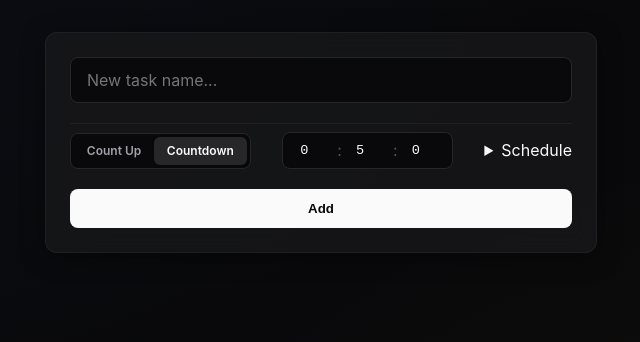
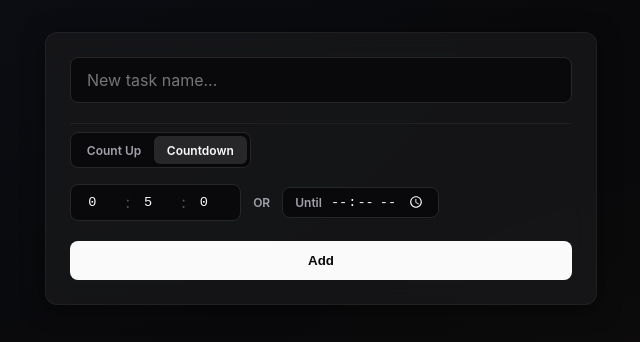
Before and after one commit to fusuyfusuy/web-timer, a website built with Vite: page index.html in a window 1280 px wide. Both pictures are taken after a click on the button "Countdown". Shown: the part 115-457 px from the top of the page, without its empty margins (319-959 px from the left). Built offline with nearby package versions, Linux system fonts and the light colour scheme.

Commit message:
refactor: overhaul schedule logic and validation error design
- Move 'Until' time picker into countdown settings for better UX
- Show validation errors inline below the task name input
- Add error highlighting for the task name input field
- Remove legacy standalone schedule settings block
- Modernize layout for countdown options

```diff
--- a/index.html
+++ b/index.html
@@ -14,6 +14,7 @@
 
       <section id="create-task-section" class="create-section">
         <form id="create-task-form" class="create-form">
+          <div class="task-input-group">
             <input
               type="text"
               id="task-name-input"
@@ -22,6 +23,8 @@
               maxlength="200"
               autocomplete="off"
             />
+            <p id="validation-error" class="validation-error" hidden></p>
+          </div>
           <div class="create-options">
             <div class="mode-toggle">
               <button type="button" id="mode-countup" class="mode-btn active" data-mode="countup">Count Up</button>
@@ -35,22 +38,15 @@
                 <span class="duration-sep">:</span>
                 <input type="number" id="cd-seconds" class="duration-input" min="0" max="59" value="0" placeholder="S" />
               </div>
+              <span class="countdown-or">or</span>
+              <div class="until-picker">
+                <span class="until-label">Until</span>
+                <input type="time" id="scheduled-end" class="schedule-input" />
               </div>
-            <div id="schedule-settings" class="schedule-settings">
-              <details class="schedule-details">
-                <summary>Schedule</summary>
-                <div class="schedule-fields">
-                  <label>
-                    <span>End at</span>
-                    <input type="time" id="scheduled-end" class="schedule-input" />
-                  </label>
-                </div>
-              </details>
             </div>
           </div>
           <button type="submit" id="add-task-btn" class="add-btn">Add</button>
         </form>
-        <p id="validation-error" class="validation-error" hidden></p>
       </section>
 
       <section id="error-banner" class="error-banner" hidden>
--- a/src/styles/main.css
+++ b/src/styles/main.css
@@ -94,8 +94,15 @@ body {
   gap: 0.75rem;
 }
 
+.task-input-group {
+  flex: 1;
+  display: flex;
+  flex-direction: column;
+  gap: 0.5rem;
+}
+
 .task-input {
-  flex: 1;
+  width: 100%;
   background: #09090b;
   border: 1px solid var(--border);
   border-radius: 8px;
@@ -112,6 +119,18 @@ body {
   box-shadow: 0 0 0 2px rgba(59, 130, 246, 0.2);
 }
 
+.task-input.error {
+  border-color: var(--red);
+  box-shadow: 0 0 0 2px rgba(239, 68, 68, 0.2);
+}
+
+.validation-error {
+  color: var(--red);
+  font-size: 0.85rem;
+  font-weight: 500;
+  animation: fadeIn 0.2s ease;
+}
+
 .create-options {
   display: flex;
   justify-content: space-between;
@@ -120,6 +139,45 @@ body {
   gap: 1rem;
   padding-top: 0.5rem;
   border-top: 1px solid var(--glass-border);
+}
+
+.countdown-settings {
+  display: flex;
+  align-items: center;
+  gap: 0.75rem;
+}
+
+.countdown-or {
+  font-size: 0.75rem;
+  color: var(--text-dim);
+  font-weight: 600;
+  text-transform: uppercase;
+}
+
+.until-picker {
+  display: flex;
+  align-items: center;
+  gap: 0.5rem;
+  background: #09090b;
+  padding: 0.3rem 0.75rem;
+  border-radius: 8px;
+  border: 1px solid var(--border);
+}
+
+.until-label {
+  font-size: 0.75rem;
+  color: var(--text-dim);
+  font-weight: 600;
+}
+
+.schedule-input {
+  background: transparent;
+  border: none;
+  color: var(--text);
+  font-family: var(--mono);
+  font-size: 0.85rem;
+  outline: none;
+  color-scheme: dark;
 }
 
 .mode-toggle {
--- a/src/ui/app.ts
+++ b/src/ui/app.ts
@@ -251,11 +251,28 @@ export function renderApp(state: AppState): void {
 
   const errorBanner = document.getElementById(DOM_IDS.ERROR_BANNER);
   const errorMessage = document.getElementById(DOM_IDS.ERROR_MESSAGE);
-  if (state.error !== null) {
+  const validationError = document.getElementById(DOM_IDS.VALIDATION_ERROR);
+  const taskInput = document.getElementById(DOM_IDS.TASK_NAME_INPUT);
+
+  const isValidationError = state.currentState === 'error_validation';
+
+  if (state.error !== null && !isValidationError) {
     if (errorBanner) errorBanner.hidden = false;
     if (errorMessage) errorMessage.textContent = state.error.message;
   } else {
     if (errorBanner) errorBanner.hidden = true;
+  }
+
+  if (validationError && taskInput) {
+    if (isValidationError && state.error) {
+      validationError.textContent = state.error.message;
+      validationError.hidden = false;
+      taskInput.classList.add('error');
+    } else {
+      validationError.hidden = true;
+      validationError.textContent = '';
+      taskInput.classList.remove('error');
+    }
   }
 
   const addTaskSubmit = document.getElementById(DOM_IDS.ADD_TASK_BTN);
--- a/src/ui/constants.ts
+++ b/src/ui/constants.ts
@@ -13,6 +13,7 @@ export const DOM_IDS = {
   SCHEDULED_END: 'scheduled-end',
   CREATE_TASK_FORM: 'create-task-form',
   FULLSCREEN_OVERLAY: 'fullscreen-overlay',
+  VALIDATION_ERROR: 'validation-error',
 };
 
 export const STORAGE_KEYS = {
```
Lines whose indentation alone changed are shown as unchanged.
